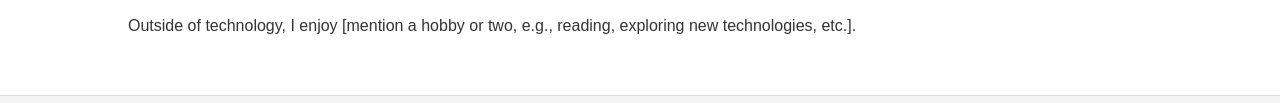
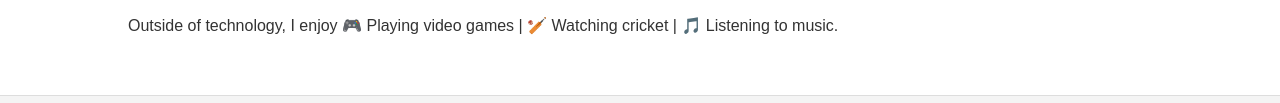
Before and after one commit to GangishettyVasavi/your-github-VASAVI.github.io, a plain HTML site: page index.html in a window 1280 px wide. Shown: the part 684-787 px from the top of the page. Drawn offline with Linux system fonts and the light colour scheme.

```diff
--- a/index.html
+++ b/index.html
@@ -47,7 +47,7 @@
                 to learn and grow in the software engineering field.
             </p>
             <p>
-                Outside of technology, I enjoy [mention a hobby or two, e.g., reading, exploring new technologies, etc.].
+                Outside of technology, I enjoy 🎮 Playing video games | 🏏 Watching cricket | 🎵 Listening to music.
             </p>
         </div>
     </section>
```
